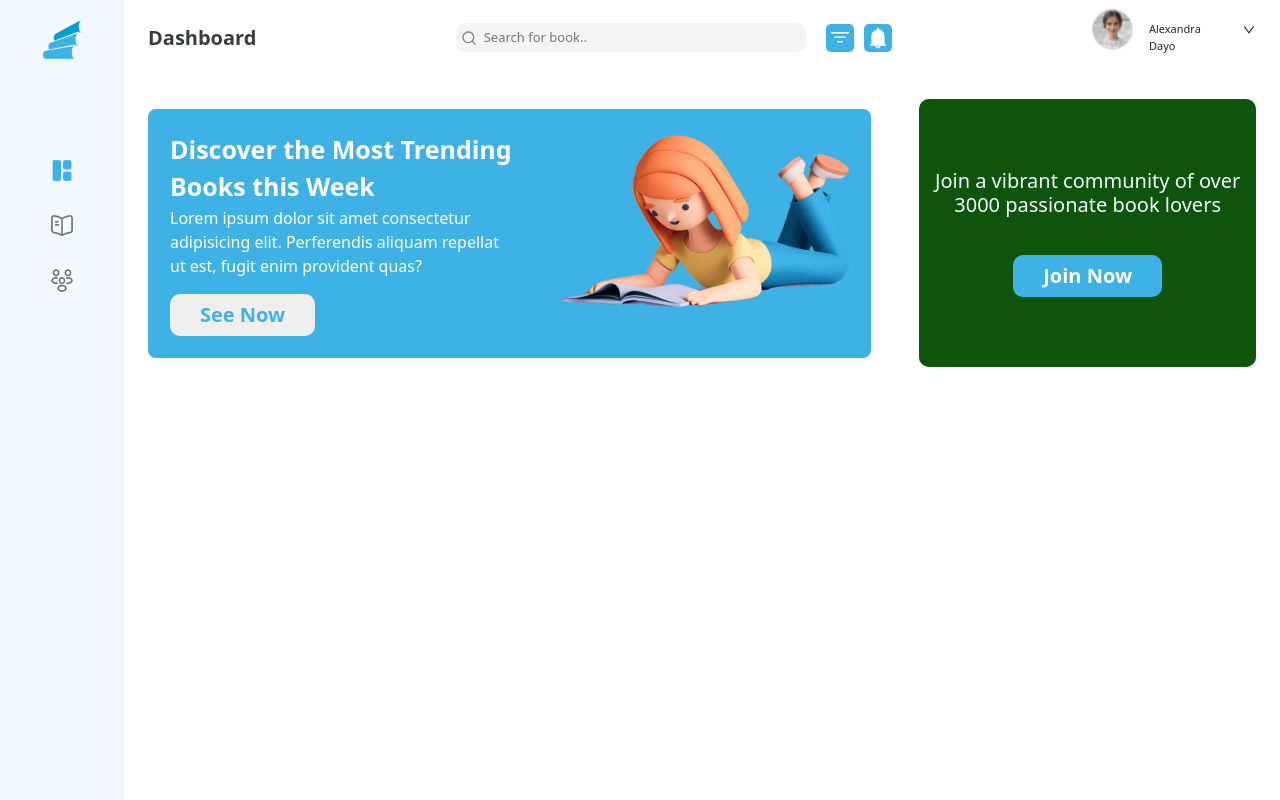
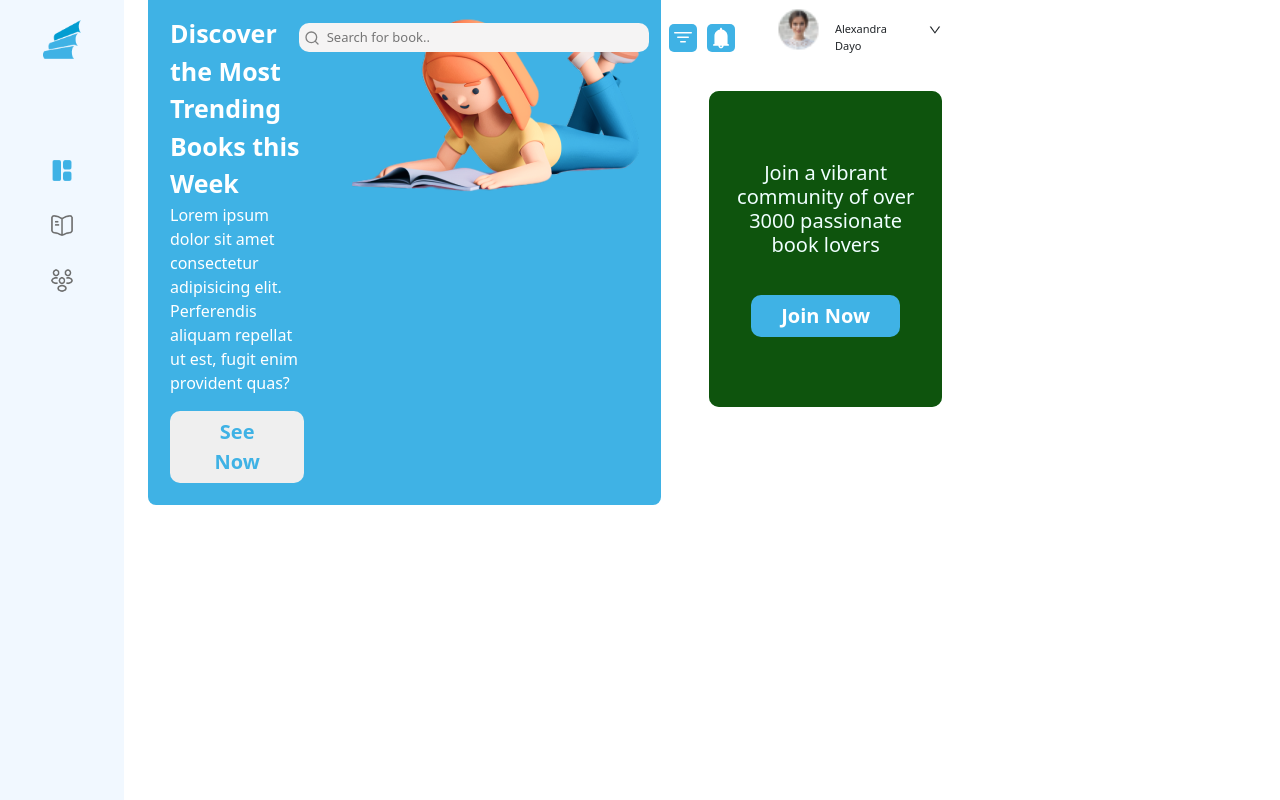
Before and after one commit to joehanzsenna/Team-B-project, a React (Create React App) app: page /dashboard in a window 1280 px wide. Built offline with nearby package versions, Linux system fonts and the light colour scheme.

Commit message:
layout update

```diff
--- /dev/null
+++ b/src/components/DashboardLayout.jsx
@@ -0,0 +1,19 @@
+import React from 'react'
+import Sidebar from './DashboardComponents/Sidebar'
+import Topbar from './DashboardComponents/Topbar'
+
+const DashboardLayout = ({children}) => {
+  return (
+    <div className='container-xxl position-relative index-container'>
+        <Sidebar/>
+        <div className='w-75'>
+            <Topbar/>
+            <div>
+                {children}
+            </div>
+        </div>
+    </div>
+  )
+}
+
+export default DashboardLayout
--- a/src/pages/Dashboard.jsx
+++ b/src/pages/Dashboard.jsx
@@ -1,15 +1,13 @@
 import React from 'react'
 import Section1 from '../components/DashboardComponents/Section1'
-import Sidebar from '../components/DashboardComponents/Sidebar'
-import Topbar from '../components/DashboardComponents/Topbar'
+import DashboardLayout from '../components/DashboardLayout'
 
 const Dashboard = () => {
   return (
-    <div className='container-xxl position-relative index-container'>
-        <Topbar/>
-        <Sidebar/>
-        <Section1/>
-    </div>
+
+    <DashboardLayout>
+     <Section1/>
+   </DashboardLayout>
   )
 }
 
```
Also changed, not shown: src/pages/MyBooksPage.jsx (added, +15 -0 lines).
